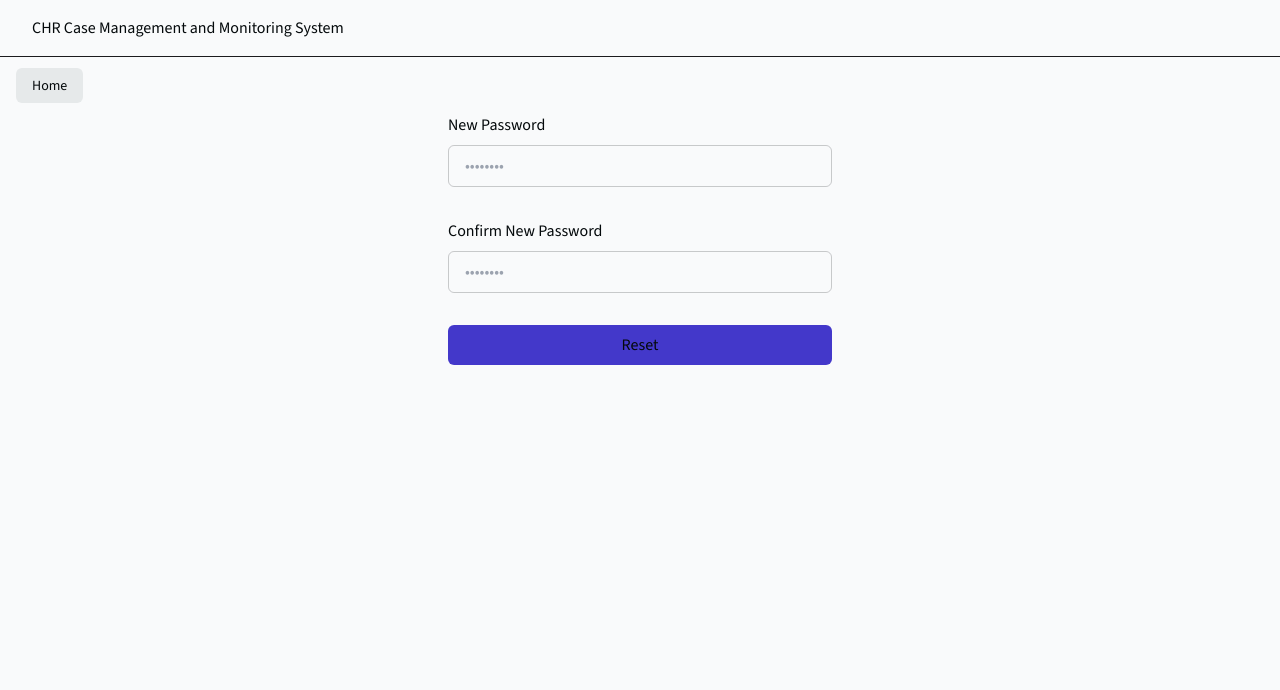
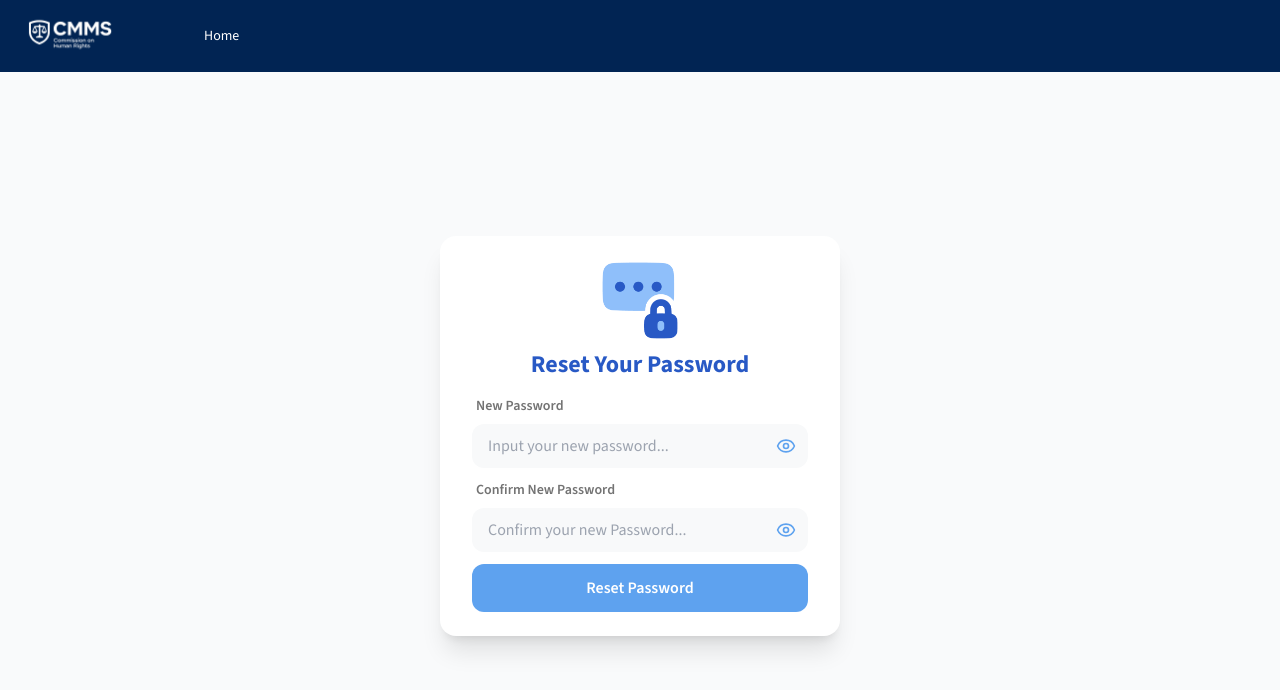
Before and after one commit to J-RuriAugusto/Project_CHR, a Next.js app: page /reset-password in a window 1280 px wide. Shown: the top 690 px of the page. Built offline with nearby package versions, Linux system fonts and the light colour scheme; no server answers.

Commit message:
Added UI for reset password link and change password

```diff
--- a/app/confirm/page.tsx
+++ b/app/confirm/page.tsx
@@ -1,17 +1,55 @@
-import Header from '@/components/Header/Header';
+import Image from 'next/image';
+import Link from 'next/link';
 
-export default function Signup({
+export default function Confirm({
   searchParams,
 }: {
   searchParams: { message: string };
 }) {
   return (
-    <div>
-      <Header />
+    <div className="min-h-screen flex flex-col bg-gray-50">
+      {/* Navy Header */}
+      <header className="bg-[#012453] px-5 py-1">
+        <div className="flex items-center gap-2">
+          {/* Logo */}
+          <div className="relative w-44 h-20 -my-2">
+            <Image
+              src="/cmms-logo2.png"
+              alt="CMMS Logo"
+              fill
+              className="object-contain object-left"
+              priority
+            />
+          </div>
 
-      <div className="w-full px-8 sm:max-w-lg mx-auto mt-8">
-        <p className="text-foreground">{searchParams.message}</p>
-      </div>
+          {/* Home Link */}
+          <Link
+            href="/"
+            className="text-white text-sm hover:text-gray-300 transition-colors"
+          >
+            Home
+          </Link>
+        </div>
+      </header>
+
+      {/* Main Content */}
+      <main className="flex-1 flex flex-col items-center justify-center px-4">
+        {/* Email Send Icon */}
+        <div className="relative w-48 h-48 md:w-64 md:h-64 mb-6">
+          <Image
+            src="/streamline-color_send-email-flat.png"
+            alt="Email Sent"
+            fill
+            className="object-contain"
+            priority
+          />
+        </div>
+
+        {/* Message */}
+        <p className="text-[#0b2347] text-lg md:text-xl font-medium text-center max-w-md">
+          {searchParams.message}
+        </p>
+      </main>
     </div>
   );
 }
--- /dev/null
+++ b/app/forgot-password/SubmitButton.tsx
@@ -0,0 +1,20 @@
+'use client';
+
+import { useFormStatus } from 'react-dom';
+
+export function SubmitButton() {
+    const { pending } = useFormStatus();
+
+    return (
+        <button
+            type="submit"
+            disabled={pending}
+            className="w-full bg-[#0b2347] text-white py-3 rounded-full hover:bg-[#153568] transition text-sm font-medium disabled:opacity-70 disabled:cursor-not-allowed flex items-center justify-center gap-2"
+        >
+            {pending && (
+                <div className="w-4 h-4 border-2 border-white border-t-transparent rounded-full animate-spin" />
+            )}
+            {pending ? 'Sending...' : 'Send Reset Link'}
+        </button>
+    );
+}
--- a/app/forgot-password/page.tsx
+++ b/app/forgot-password/page.tsx
@@ -3,6 +3,7 @@ import { headers } from 'next/headers';
 import { createClient } from '@/utils/supabase/server';
 import { redirect } from 'next/navigation';
 import Image from 'next/image';
+import { SubmitButton } from './SubmitButton';
 
 export default async function ForgotPassword({
   searchParams,
@@ -106,20 +107,15 @@ export default async function ForgotPassword({
             </div>
 
             {/* Submit Button */}
-            <button
-              type="submit"
-              className="w-full bg-[#0b2347] text-white py-3 rounded-full hover:bg-[#153568] transition text-sm font-medium"
-            >
-              Send Reset Link
-            </button>
+            {/* Submit Button */}
+            <SubmitButton />
 
             {/* Message */}
             {searchParams?.message && (
-              <div className={`p-4 rounded-md text-sm text-center ${
-                searchParams.message.includes('error') || searchParams.message.includes('Could not')
+              <div className={`p-4 rounded-md text-sm text-center ${searchParams.message.includes('error') || searchParams.message.includes('Could not')
                   ? 'bg-red-50 text-red-700 border border-red-200'
                   : 'bg-green-50 text-green-700 border border-green-200'
-              }`}>
+                }`}>
                 {searchParams.message}
               </div>
             )}
--- /dev/null
+++ b/app/reset-password/ResetButton.tsx
@@ -0,0 +1,17 @@
+'use client';
+
+import { useFormStatus } from 'react-dom';
+
+export function ResetButton() {
+    const { pending } = useFormStatus();
+
+    return (
+        <button
+            type="submit"
+            disabled={pending}
+            className="w-full bg-[#5ea2ef] text-white py-3 rounded-xl hover:bg-[#4d91de] transition text-md font-semibold disabled:opacity-70 disabled:cursor-not-allowed flex items-center justify-center gap-2 mt-4"
+        >
+            {pending ? 'Resetting...' : 'Reset Password'}
+        </button>
+    );
+}
--- a/app/reset-password/page.tsx
+++ b/app/reset-password/page.tsx
@@ -1,7 +1,9 @@
-import Header from '@/components/Header/Header';
+import Image from 'next/image';
+import Link from 'next/link';
 import { createClient } from '@/utils/supabase/server';
-import Link from 'next/link';
 import { redirect } from 'next/navigation';
+import { ResetButton } from './ResetButton';
+import { PasswordInput } from '@/components/PasswordInput';
 
 export default async function ResetPassword({
   searchParams,
@@ -22,10 +24,16 @@ export default async function ResetPassword({
     'use server';
 
     const password = formData.get('password') as string;
+    const confirmPassword = formData.get('confirmPassword') as string;
     const supabase = createClient();
 
+    if (password !== confirmPassword) {
+      return redirect(
+        `/reset-password?message=Passwords do not match&code=${searchParams.code || ''}`
+      );
+    }
+
     if (searchParams.code) {
-      const supabase = createClient();
       const { error } = await supabase.auth.exchangeCodeForSession(
         searchParams.code
       );
@@ -54,52 +62,97 @@ export default async function ResetPassword({
   };
 
   return (
-    <div>
-      <Header />
+    <div className="min-h-screen flex flex-col bg-gray-50">
+      {/* Navy Header */}
+      <header className="bg-[#012453] px-5 py-1">
+        <div className="flex items-center gap-2">
+          {/* Logo */}
+          <div className="relative w-44 h-20 -my-2">
+            <Image
+              src="/cmms-logo2.png"
+              alt="CMMS Logo"
+              fill
+              className="object-contain object-left"
+              priority
+            />
+          </div>
 
+          {/* Home Link */}
           <Link
             href="/"
-        className="py-2 px-4 rounded-md no-underline text-foreground bg-btn-background hover:bg-btn-background-hover text-sm m-4"
+            className="text-white text-sm hover:text-gray-300 transition-colors"
           >
             Home
           </Link>
+        </div>
+      </header>
 
-      <div className="w-full px-8 sm:max-w-md mx-auto mt-4">
-        <form
-          className="animate-in flex-1 flex flex-col w-full justify-center gap-2 text-foreground mb-4"
-          action={resetPassword}
+      {/* Main Content */}
+      <main className="flex-1 flex flex-col items-center justify-center p-4">
+        <div className="bg-white rounded-2xl shadow-xl py-6 px-8 w-full max-w-[400px] flex flex-col items-center">
+          {/* Lock Icon */}
+          <div className="relative w-32 h-20 mb-2">
+            <Image
+              src="/streamline-plump-color_password-lock-flat.png"
+              alt="Reset Password"
+              fill
+              className="object-contain"
+              priority
+            />
+          </div>
+
+          {/* Title */}
+          <h1 className="text-[#2859C5] text-2xl font-bold mb-4 text-center font-sans">
+            Reset Your Password
+          </h1>
+
+          <form action={resetPassword} className="w-full space-y-3">
+            {/* New Password */}
+            <div>
+              <label
+                htmlFor="password"
+                className="block text-sm font-semibold text-[#737373] mb-2 ml-1 font-sans"
               >
-          <label className="text-md" htmlFor="password">
                 New Password
               </label>
-          <input
-            className="rounded-md px-4 py-2 bg-inherit border mb-6"
-            type="password"
+              <PasswordInput
+                id="password"
                 name="password"
-            placeholder="••••••••"
+                placeholder="Input your new password..."
                 required
               />
-          <label className="text-md" htmlFor="password">
+            </div>
+
+            {/* Confirm New Password */}
+            <div>
+              <label
+                htmlFor="confirmPassword"
+                className="block text-sm font-semibold text-[#737373] mb-2 ml-1 font-sans"
+              >
                 Confirm New Password
               </label>
-          <input
-            className="rounded-md px-4 py-2 bg-inherit border mb-6"
-            type="password"
+              <PasswordInput
+                id="confirmPassword"
                 name="confirmPassword"
-            placeholder="••••••••"
+                placeholder="Confirm your new Password..."
                 required
               />
-          <button className="bg-indigo-700 rounded-md px-4 py-2 text-foreground mb-2">
-            Reset
-          </button>
+            </div>
 
+            <ResetButton />
+
+            {/* Error/Success Message */}
             {searchParams?.message && (
-            <p className="mt-4 p-4 bg-foreground/10 text-foreground text-center">
+              <div className={`mt-4 p-3 rounded-md text-xs text-center ${searchParams.message.includes('success')
+                ? 'bg-green-50 text-green-700'
+                : 'bg-red-50 text-red-700'
+                }`}>
                 {searchParams.message}
-            </p>
+              </div>
             )}
           </form>
         </div>
+      </main>
     </div>
   );
 }
--- /dev/null
+++ b/components/PasswordInput.tsx
@@ -0,0 +1,42 @@
+'use client';
+
+import { useState } from 'react';
+import { Eye, EyeOff } from 'lucide-react';
+
+interface PasswordInputProps extends React.InputHTMLAttributes<HTMLInputElement> { }
+
+export function PasswordInput(props: PasswordInputProps) {
+    const [showPassword, setShowPassword] = useState(false);
+
+    const togglePasswordVisibility = () => {
+        setShowPassword(!showPassword);
+    };
+
+    return (
+        <div className="relative">
+            <style jsx>{`
+                input::-ms-reveal,
+                input::-ms-clear {
+                    display: none;
+                }
+            `}</style>
+            <input
+                {...props}
+                type={showPassword ? 'text' : 'password'}
+                className={`w-full bg-[#f8f9fa] border-none rounded-xl px-4 py-2.5 text-base text-gray-900 placeholder:text-gray-400 focus:outline-none focus:ring-2 focus:ring-[#5ea2ef] placeholder:font-medium pr-10 ${props.className || ''}`}
+            />
+            <button
+                type="button"
+                onClick={togglePasswordVisibility}
+                className="absolute right-3 top-1/2 -translate-y-1/2 text-[#5ea2ef] hover:text-[#4d91de] focus:outline-none"
+                aria-label={showPassword ? 'Hide password' : 'Show password'}
+            >
+                {showPassword ? (
+                    <EyeOff size={20} />
+                ) : (
+                    <Eye size={20} />
+                )}
+            </button>
+        </div>
+    );
+}
```
Also changed, not shown: public/streamline-color_send-email-flat.png (added), public/streamline-plump-color_password-lock-flat.png (added). Lines whose indentation alone changed are shown as unchanged.
